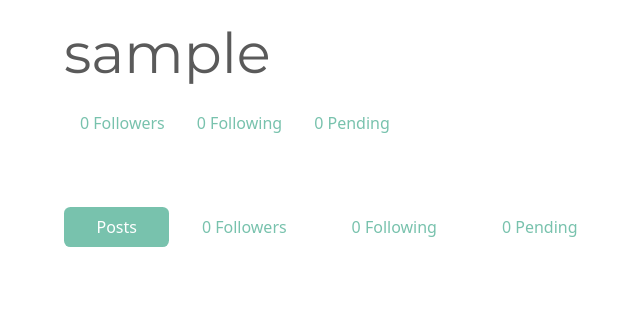
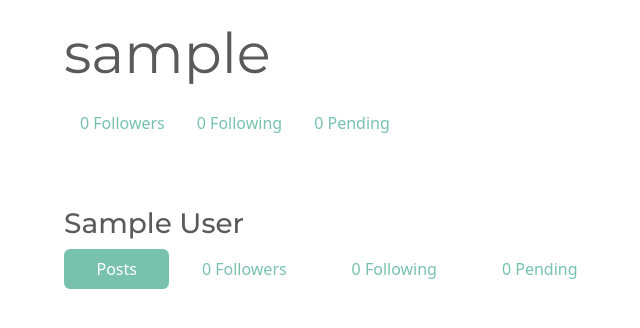
Before and after one commit to chiucarman/Reviews, a Rails app: a page that uses app/views/users/_user.html.erb in a window 1280 px wide. Shown: the part 56-384 px from the top of the page, without its empty margins (303-943 px from the left). Run offline with Rails 7, Linux system fonts and the light colour scheme; the visitor is signed in with stand-in values (Sample User, id 1); data that the repository does not hold is empty; some libraries are stand-ins or nearby versions.

Commit message:
added full name on profile

```diff
--- a/app/views/users/_user.html.erb
+++ b/app/views/users/_user.html.erb
@@ -99,6 +99,10 @@
     </div>
   </div>
 
+  <h3>
+    <%= user.first_name %> <%= user.last_name %>
+  </h3>
+
 
 <!--Original pill bar-->
   <ul class="nav nav-pills nav-fill">
```
